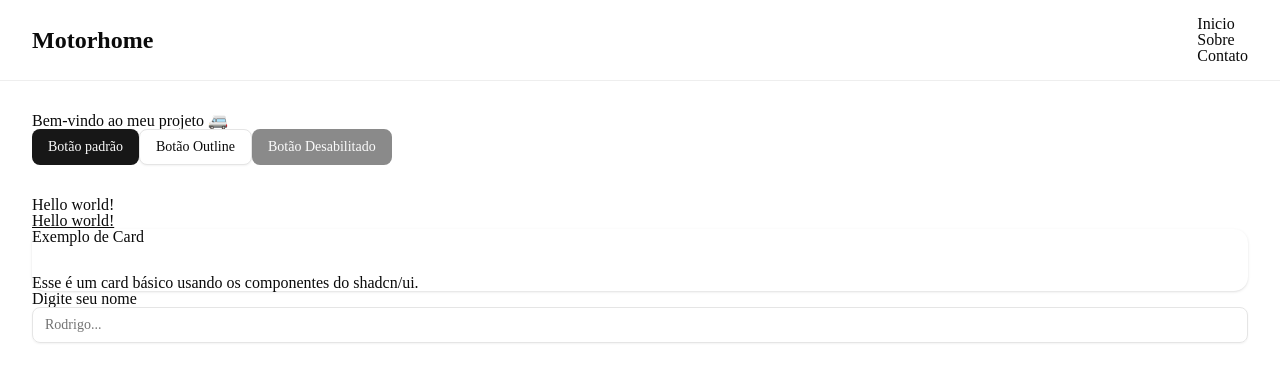
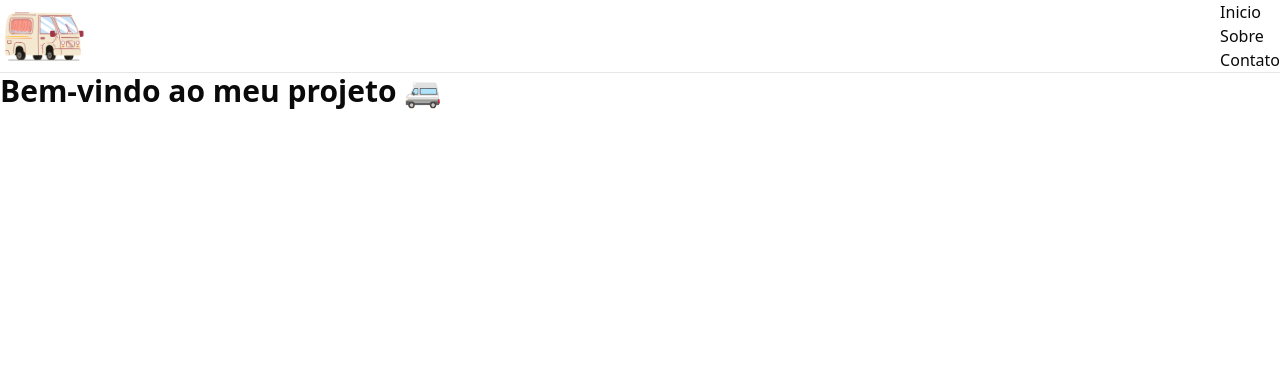
Before and after one commit to diguzim/motorhome-fe, a Next.js app: page / in a window 1280 px wide. Shown: the top 382 px of the page. Built offline with nearby package versions, Linux system fonts and the light colour scheme.

Commit message:
Improving css reset, adding logo

```diff
--- a/src/app/globals.css
+++ b/src/app/globals.css
@@ -1,53 +1,43 @@
 @import "tailwindcss";
 @import "tw-animate-css";
 
+
 @custom-variant dark (&:is(.dark *));
 
-/* CSS Reset Start */
-html, body, div, span, applet, object, iframe,
-h1, h2, h3, h4, h5, h6, p, blockquote, pre,
-a, abbr, acronym, address, big, cite, code,
-del, dfn, em, img, ins, kbd, q, s, samp,
-small, strike, strong, sub, sup, tt, var,
-b, u, i, center,
-dl, dt, dd, ol, ul, li,
-fieldset, form, label, legend,
-table, caption, tbody, tfoot, thead, tr, th, td,
-article, aside, canvas, details, embed,
-figure, figcaption, footer, header, hgroup,
-menu, nav, output, ruby, section, summary,
-time, mark, audio, video {
+/* Minimal CSS Reset */
+*,
+*::before,
+*::after {
+  box-sizing: border-box;
   margin: 0;
   padding: 0;
-  border: 0;
-  font-size: 100%;
+}
+
+html,
+body {
+  height: 100%;
+}
+
+body {
+  line-height: 1.5;
+  -webkit-font-smoothing: antialiased;
+}
+
+img,
+picture,
+video,
+canvas,
+svg {
+  display: block;
+  max-width: 100%;
+}
+
+input,
+button,
+textarea,
+select {
   font: inherit;
-  vertical-align: baseline;
 }
-/* HTML5 display-role reset for older browsers */
-article, aside, details, figcaption, figure,
-footer, header, hgroup, menu, nav, section {
-  display: block;
-}
-body {
-  line-height: 1;
-}
-ol, ul {
-  list-style: none;
-}
-blockquote, q {
-  quotes: none;
-}
-blockquote:before, blockquote:after,
-q:before, q:after {
-  content: '';
-  content: none;
-}
-table {
-  border-collapse: collapse;
-  border-spacing: 0;
-}
-/* CSS Reset End */
 
 @theme inline {
   --radius-sm: calc(var(--radius) - 4px);
--- a/src/app/page.tsx
+++ b/src/app/page.tsx
@@ -1,37 +1,8 @@
-import { Button } from "@/components/ui/button";
-import { Card, CardContent, CardHeader, CardTitle } from "@/components/ui/card";
-import { Input } from "@/components/ui/input";
-
 export default function Home() {
   return (
     <main className="p-8 space-y-8">
       {/* Cabeçalho */}
       <h1 className="text-3xl font-bold">Bem-vindo ao meu projeto 🚐</h1>
-
-      {/* Botão */}
-      <Button>Botão padrão</Button>
-      <Button variant="outline">Botão Outline</Button>
-      <Button disabled>Botão Desabilitado</Button>
-      <h1> Hello world! </h1>
-      <h1 className="text-3xl font-bold underline"> Hello world! </h1>
-
-      {/* Card */}
-      <Card>
-        <CardHeader>
-          <CardTitle>Exemplo de Card</CardTitle>
-        </CardHeader>
-        <CardContent>
-          <p>Esse é um card básico usando os componentes do shadcn/ui.</p>
-        </CardContent>
-      </Card>
-
-      {/* Input */}
-      <div className="space-y-2">
-        <label htmlFor="nome" className="text-sm font-medium">
-          Digite seu nome
-        </label>
-        <Input id="nome" placeholder="Rodrigo..." />
-      </div>
     </main>
   );
 }
--- a/src/components/navigation/Header.tsx
+++ b/src/components/navigation/Header.tsx
@@ -1,29 +1,20 @@
 import React from "react";
 import Navbar from "./Navbar";
 import Link from "next/link";
+import Image from "next/image";
 
 const Header: React.FC = () => (
-  <header
-    style={{
-      display: "flex",
-      alignItems: "center",
-      justifyContent: "space-between",
-      padding: "1rem 2rem",
-      borderBottom: "1px solid #eee",
-    }}
-  >
-    <div>
-      <Link
-        href="/"
-        style={{
-          fontWeight: "bold",
-          fontSize: "1.5rem",
-          textDecoration: "none",
-        }}
-      >
-        Motorhome
-      </Link>
-    </div>
+  <header className="flex items-center justify-between px-8 py-4 border-b border-gray-200">
+    <Link href="/" className="inline-block" aria-label="Ir para página inicial">
+      <Image
+        src="/logo.png"
+        alt="Logo Motorhome"
+        width={140}
+        height={112}
+        className="h-14 w-auto"
+        priority
+      />
+    </Link>
     <Navbar />
   </header>
 );
```
Also changed, not shown: public/logo.png (added).
